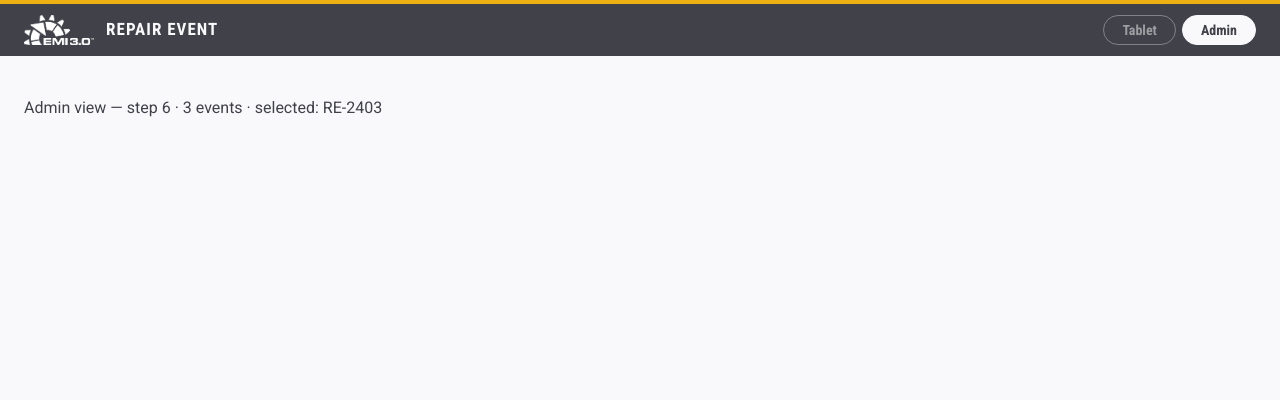
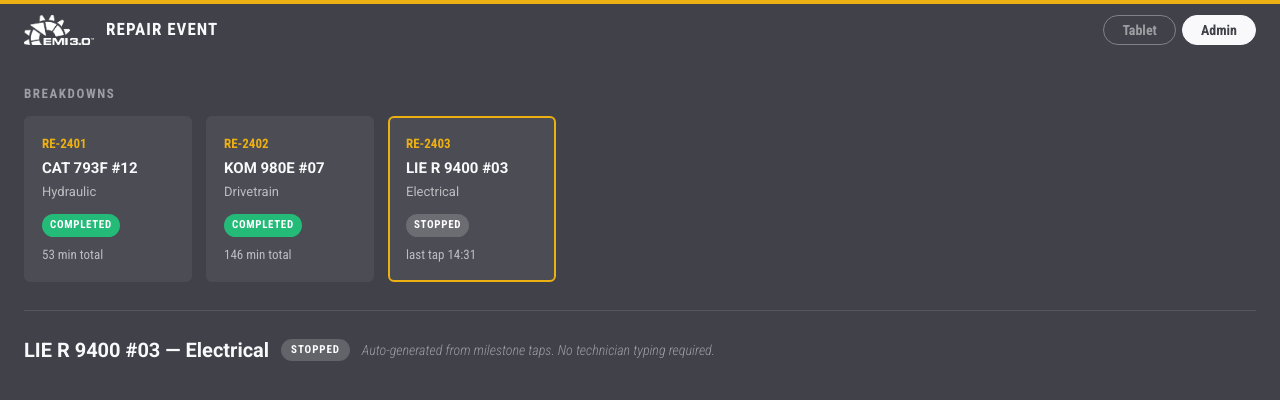
Before and after one commit to Brady-Zhang/emi-coding-test, a React (Vite) app: page / in a window 1280 px wide. Both pictures are taken after a click on the button "Admin". Shown: the top 400 px of the page. Built offline with nearby package versions, Linux system fonts and the light colour scheme.

Commit message:
feat: add AdminView with dark theme, BreakdownCard list, and selection

```diff
--- a/src/App.tsx
+++ b/src/App.tsx
@@ -4,6 +4,7 @@
 import { loadEvents, saveEvents } from './lib/storage';
 import { AppHeader } from './components/AppHeader/AppHeader';
 import { TabletView } from './components/TabletView/TabletView';
+import { AdminView } from './components/AdminView/AdminView';
 
 const CURRENT_USER = 'J Smith';
 
@@ -65,9 +66,11 @@
           onStartNewRepair={startNewRepair}
         />
       ) : (
-        <main style={{ padding: 24 }}>
-          <p>Admin view — step 6 · {events.length} events · selected: {selectedEventId}</p>
-        </main>
+        <AdminView
+          events={events}
+          selectedId={selectedEventId}
+          onSelectId={setSelectedEventId}
+        />
       )}
     </div>
   );
--- /dev/null
+++ b/src/components/AdminView/AdminView.module.css
@@ -0,0 +1,65 @@
+.view {
+  background: var(--emi-dark);
+  color: var(--emi-off-white);
+  min-height: calc(100vh - 56px);
+  padding: 28px 24px 56px;
+}
+
+.sectionLabel {
+  font-family: 'Roboto Condensed', sans-serif;
+  font-weight: 700;
+  font-size: 13px;
+  text-transform: uppercase;
+  letter-spacing: 0.12em;
+  opacity: 0.5;
+  margin: 0 0 12px;
+}
+
+.cardList {
+  display: flex;
+  gap: 14px;
+  overflow-x: auto;
+  padding-bottom: 4px;
+}
+
+.divider {
+  border: 0;
+  border-top: 1px solid rgba(255, 255, 255, 0.1);
+  margin: 24px 0;
+}
+
+.detailHeader {
+  display: flex;
+  align-items: center;
+  gap: 12px;
+  margin-bottom: 24px;
+}
+
+.detailTitle {
+  font-size: 20px;
+  font-weight: 700;
+}
+
+.detailSub {
+  font-family: 'Roboto Condensed', sans-serif;
+  font-style: italic;
+  font-weight: 300;
+  font-size: 14px;
+  opacity: 0.5;
+}
+
+.pill {
+  display: inline-block;
+  padding: 3px 10px;
+  border-radius: 999px;
+  font-family: 'Roboto Condensed', sans-serif;
+  font-weight: 700;
+  font-size: 11px;
+  text-transform: uppercase;
+  letter-spacing: 0.08em;
+  color: #fff;
+}
+
+.pillActive    { background: var(--emi-blue); }
+.pillCompleted { background: var(--emi-green); }
+.pillStopped   { background: rgba(255, 255, 255, 0.18); }
--- /dev/null
+++ b/src/components/AdminView/AdminView.tsx
@@ -0,0 +1,59 @@
+import type { RepairEvent, RepairStatus } from '../../lib/types';
+import { BreakdownCard } from '../BreakdownCard/BreakdownCard';
+import styles from './AdminView.module.css';
+
+type Props = {
+  events: RepairEvent[];
+  selectedId: string | null;
+  onSelectId: (id: string) => void;
+};
+
+const PILL_CLASS: Record<RepairStatus, string> = {
+  Active:    styles.pillActive    ?? '',
+  Completed: styles.pillCompleted ?? '',
+  Stopped:   styles.pillStopped   ?? '',
+};
+
+export function AdminView({ events, selectedId, onSelectId }: Props) {
+  const sorted = [
+    ...events.filter(e => e.status === 'Active'),
+    ...events.filter(e => e.status !== 'Active'),
+  ];
+
+  const selectedEvent = events.find(e => e.id === selectedId) ?? null;
+
+  return (
+    <main className={styles.view}>
+      <p className={styles.sectionLabel}>Breakdowns</p>
+      <div className={styles.cardList}>
+        {sorted.map(event => (
+          <BreakdownCard
+            key={event.id}
+            event={event}
+            isSelected={event.id === selectedId}
+            onClick={() => onSelectId(event.id)}
+          />
+        ))}
+      </div>
+
+      <hr className={styles.divider} />
+
+      {selectedEvent && (
+        <>
+          <div className={styles.detailHeader}>
+            <span className={styles.detailTitle}>
+              {selectedEvent.asset} — {selectedEvent.system}
+            </span>
+            <span className={`${styles.pill} ${PILL_CLASS[selectedEvent.status]}`}>
+              {selectedEvent.status}
+            </span>
+            <span className={styles.detailSub}>
+              Auto-generated from milestone taps. No technician typing required.
+            </span>
+          </div>
+          {/* TimelineTable + MetricsPanel — step 7 */}
+        </>
+      )}
+    </main>
+  );
+}
--- /dev/null
+++ b/src/components/BreakdownCard/BreakdownCard.module.css
@@ -0,0 +1,57 @@
+.card {
+  background: rgba(255, 255, 255, 0.06);
+  border: 2px solid transparent;
+  border-radius: 6px;
+  padding: 16px;
+  min-width: 168px;
+  cursor: pointer;
+  flex-shrink: 0;
+  transition: border-color 0.15s, background 0.15s;
+}
+
+.card:hover { background: rgba(255, 255, 255, 0.1); }
+
+.highlighted { border-color: var(--emi-gold); }
+
+.eventId {
+  font-family: 'Roboto Condensed', sans-serif;
+  font-weight: 700;
+  font-size: 13px;
+  color: var(--emi-gold);
+  margin-bottom: 4px;
+}
+
+.asset {
+  font-weight: 700;
+  font-size: 15px;
+  margin-bottom: 2px;
+}
+
+.system {
+  font-size: 13px;
+  opacity: 0.65;
+  margin-bottom: 10px;
+}
+
+.pill {
+  display: inline-block;
+  padding: 3px 8px;
+  border-radius: 999px;
+  font-family: 'Roboto Condensed', sans-serif;
+  font-weight: 700;
+  font-size: 11px;
+  text-transform: uppercase;
+  letter-spacing: 0.06em;
+  color: #fff;
+  margin-bottom: 8px;
+}
+
+.pillActive    { background: var(--emi-blue); }
+.pillCompleted { background: var(--emi-green); }
+.pillStopped   { background: rgba(255, 255, 255, 0.18); }
+
+.metric {
+  font-family: 'Roboto Condensed', sans-serif;
+  font-size: 13px;
+  opacity: 0.65;
+}
--- /dev/null
+++ b/src/components/BreakdownCard/BreakdownCard.tsx
@@ -0,0 +1,52 @@
+import type { RepairEvent, RepairStatus } from '../../lib/types';
+import { calcMetrics } from '../../lib/metrics';
+import styles from './BreakdownCard.module.css';
+
+type Props = {
+  event: RepairEvent;
+  isSelected: boolean;
+  onClick: () => void;
+};
+
+const PILL_CLASS: Record<RepairStatus, string> = {
+  Active:    styles.pillActive    ?? '',
+  Completed: styles.pillCompleted ?? '',
+  Stopped:   styles.pillStopped   ?? '',
+};
+
+function formatTime(iso: string): string {
+  return new Date(iso).toLocaleTimeString('en-AU', {
+    hour: '2-digit', minute: '2-digit', hour12: false,
+  });
+}
+
+function keyMetric(event: RepairEvent): string {
+  if (event.status === 'Completed') {
+    const { totalDowntime } = calcMetrics(event);
+    return totalDowntime !== null ? `${totalDowntime} min total` : '–';
+  }
+  const last = event.entries.at(-1);
+  return last ? `last tap ${formatTime(last.at)}` : '–';
+}
+
+export function BreakdownCard({ event, isSelected, onClick }: Props) {
+  const highlighted = isSelected || event.status === 'Active';
+
+  return (
+    <div
+      className={`${styles.card} ${highlighted ? styles.highlighted : ''}`}
+      onClick={onClick}
+      role="button"
+      tabIndex={0}
+      onKeyDown={e => e.key === 'Enter' && onClick()}
+    >
+      <div className={styles.eventId}>{event.id}</div>
+      <div className={styles.asset}>{event.asset}</div>
+      <div className={styles.system}>{event.system}</div>
+      <span className={`${styles.pill} ${PILL_CLASS[event.status]}`}>
+        {event.status}
+      </span>
+      <div className={styles.metric}>{keyMetric(event)}</div>
+    </div>
+  );
+}
```
